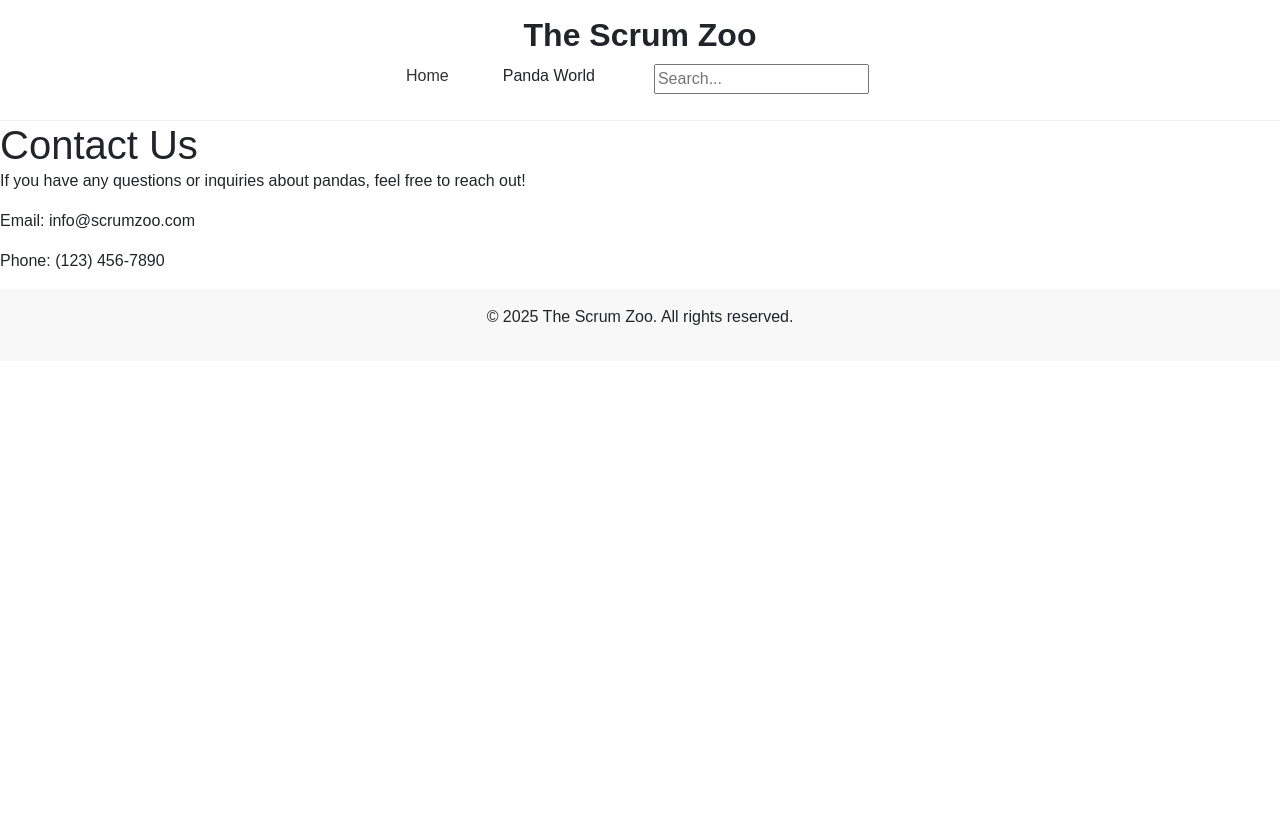
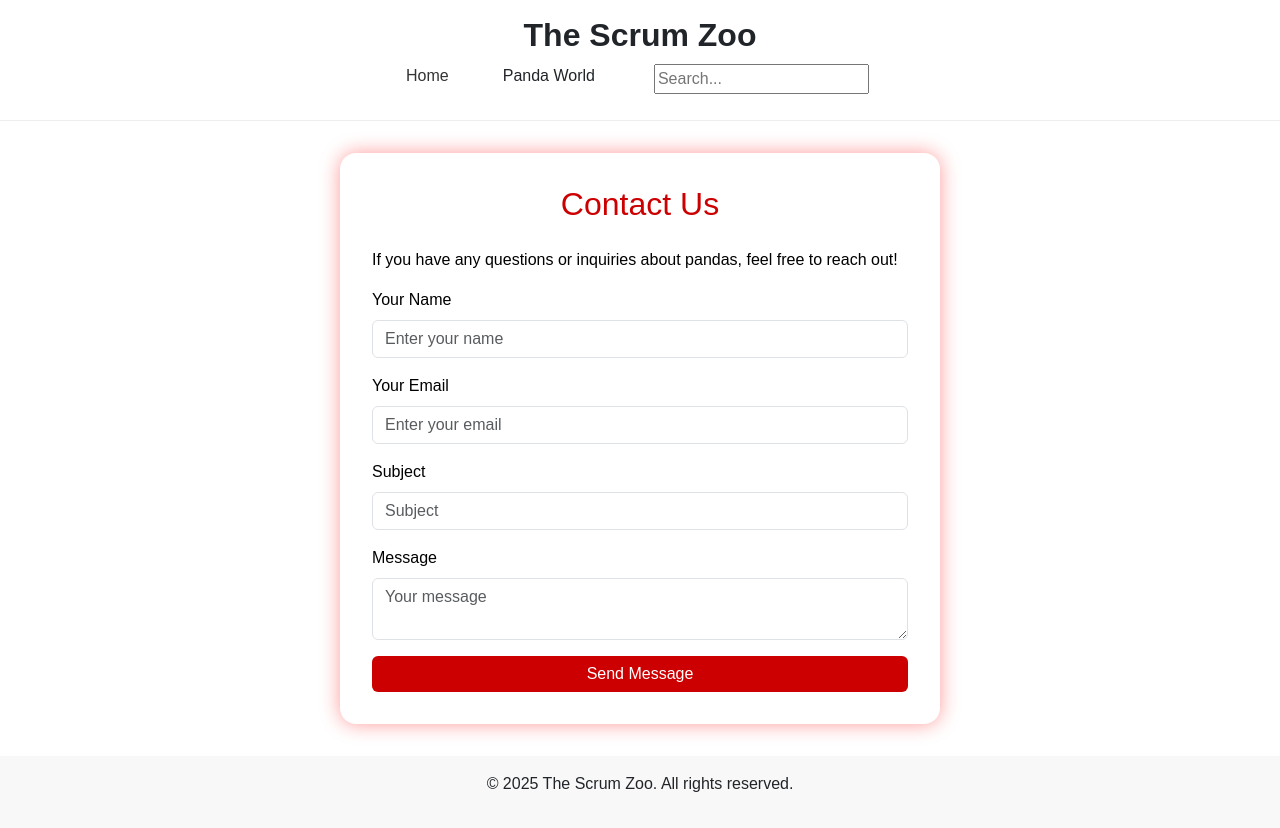
Before and after one commit to csveritas/scrum-zoo, a React (Create React App) app in the folder scrum-zoo/: page /panda-world/contact in a window 1280 px wide. Before the commit the page ends 800 px from the top, so only its background shows below. Built offline with nearby package versions, Linux system fonts and the light colour scheme.

Commit message:
pushing  updated styles and contact form

```diff
--- a/scrum-zoo/src/pages/panda-world/Contact.tsx
+++ b/scrum-zoo/src/pages/panda-world/Contact.tsx
@@ -1,16 +1,34 @@
 import React from 'react';
-import Header from '../../components/Header';
-import Footer from '../../components/Footer';
+import 'bootstrap/dist/css/bootstrap.min.css';
 
 const Contact: React.FC = () => {
     return (
-        <div>
-            <h1>Contact Us</h1>
-            <p>If you have any questions or inquiries about pandas, feel free to reach out!</p>
-            <p>Email: info@scrumzoo.com</p>
-            <p>Phone: (123) 456-7890</p>
+
+        <div className="container">
+            <div className="contact-form">
+                <h2 className="text-center mb-4" style= {{color:"#c00" }}>Contact Us</h2>
+                <p>If you have any questions or inquiries about pandas, feel free to reach out!</p>
+                <form>
+                    <div className="mb-3">
+                        <label className="form-label">Your Name</label>
+                        <input type="text" className="form-control" id="name" placeholder="Enter your name" />
+                    </div>
+                    <div className="mb-3">
+                        <label className="form-label">Your Email</label>
+                        <input type="email" className="form-control" id="email" placeholder="Enter your email"/ >
+                    </div>
+                    <div className="mb-3">
+                        <label className="form-label">Subject</label>
+                        <input type="text" className="form-control" id="subject" placeholder="Subject" / >
+                    </div>
+                    <div className="mb-3">
+                        <label  className="form-label">Message</label>
+                        <textarea className="form-control" id="message"  placeholder="Your message"></textarea>
+                    </div>
+                    <button type="submit" className="btn btn-custom w-100">Send Message</button>
+                </form>
+            </div>
         </div>
-    );
-};
+    )};
 
 export default Contact;
--- a/scrum-zoo/src/styles/global.css
+++ b/scrum-zoo/src/styles/global.css
@@ -4,7 +4,8 @@ body {
     font-family: Arial, sans-serif;
 }
 
-header, footer {
+header,
+footer {
     background-color: #f8f8f8;
     padding: 10px;
     text-align: center;
@@ -31,7 +32,8 @@ nav a:hover {
 .link-button {
     display: inline-block;
     padding: 10px 16px;
-  background-color: #2563eb; /* blue */
+    background-color: #2563eb;
+    /* blue */
     color: white;
     border-radius: 8px;
     text-decoration: none;
@@ -41,7 +43,8 @@ nav a:hover {
 }
 
 .link-button:hover {
-  background-color: #1d4ed8; /* darker blue */
+    background-color: #1d4ed8;
+    /* darker blue */
 }
 
 .search-box {
@@ -54,7 +57,43 @@ nav a:hover {
 
 .center-container {
     display: flex;
-  justify-content: center; /* horizontal */
-  align-items: center;     /* vertical */
-  height: 120px;           /* full viewport height */
+    justify-content: center;
+    /* horizontal */
+    align-items: center;
+    /* vertical */
+    height: 120px;
+    /* full viewport height */
 }
+
+
+
+
+.contact-form {
+    background-color: #fff;
+    color: #000;
+    border-radius: 1rem;
+    padding: 2rem;
+    max-width: 600px;
+    margin: 2rem auto;
+    box-shadow: 0 0 20px rgba(255, 0, 0, 0.4);
+}
+
+.form-label {
+    color: #000;
+}
+
+.btn-custom {
+    background-color: #c00;
+    /* red button */
+    color: #fff;
+    border: none;
+}
+
+.btn-custom:hover {
+    background-color: #900;
+}
+
+.form-control:focus {
+    border-color: #c00;
+    box-shadow: 0 0 5px rgba(204, 0, 0, 0.5);
+}
```
Lines whose indentation alone changed are shown as unchanged.
